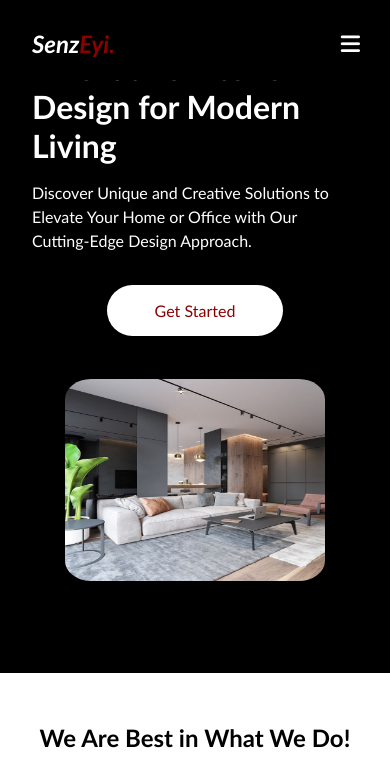
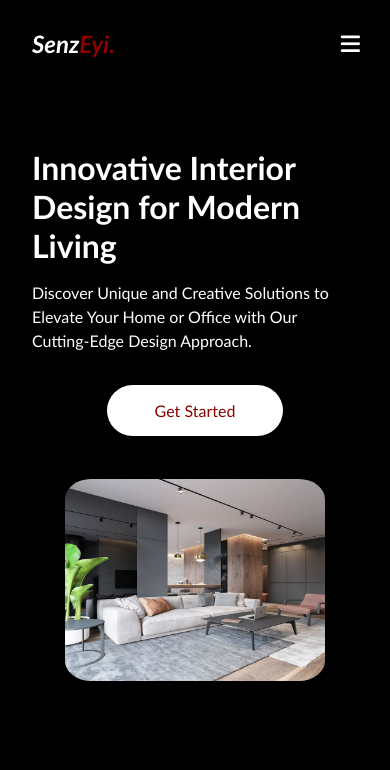
Before and after one commit to Julienish14/simpleInteriorD, a plain HTML site: page StaticSenzeyi/index.html in a window 390 px wide. Shown: the top 770 px of the page. Drawn offline with Linux system fonts and the light colour scheme.

Commit message:
Add new change

```diff
--- a/StaticSenzeyi/style.css
+++ b/StaticSenzeyi/style.css
@@ -290,7 +290,9 @@
     #click:checked ~ .menu i:before{
       content: "\f00d";
     }
-
+    .home-col-left{
+      margin-top: 100px;
+    }
 
     /* About Styles  */
     .about-container{
```
